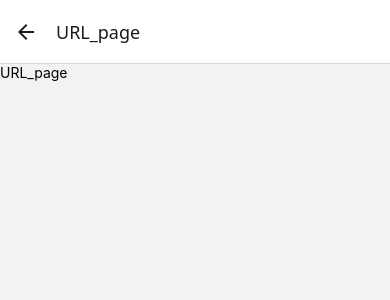
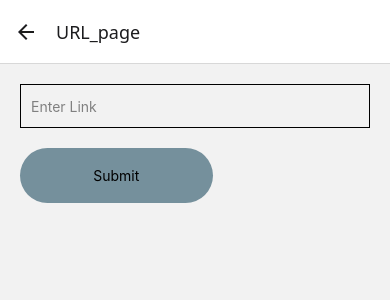
Before and after one commit to itsethe/Homework_app, a React Native app in the folder homework_app/: screen /URL_page in a window 390 px wide. Shown: the top 300 px of the page. Built offline with nearby package versions, Linux system fonts and the light colour scheme.

Commit message:
made the get links tuff

```diff
--- a/homework_app/src/URL_page.js
+++ b/homework_app/src/URL_page.js
@@ -1,13 +1,51 @@
-import React from 'react'
-import {View, Text, TouchableOpacity, StyleSheet} from 'react-native'
+import React, {useState} from 'react'
+import {View, Text, TouchableOpacity, TextInput, StyleSheet} from 'react-native'
 
-export default class URL_page extends React.Component{
+export default function URL_page({navigation, route}) {
+    const [link, setLink] = useState("");
+    return(
+        <View style={styles.container}>
+            <TextInput
+            style={styles.input}
+            placeholder='Enter Link'
+            placeholderTextColor={"grey"}
+            value={link}
+            onChangeText={setLink}
+            >
+            </TextInput>
 
-    render(){
-        return(
-            <View>
-                <Text>URL_page</Text>
-            </View>
-        )
-    }
+            {/*The onpress returns the link so will be useful for the backend */}
+            <TouchableOpacity style={styles.submit_link_cont} onPress={() => console.log(link)}>
+                <Text style={styles.submit_button}>Submit</Text>
+
+            </TouchableOpacity>
+
+        </View>
+    );
 }
+
+const styles = StyleSheet.create({
+    container: {
+        padding: 20
+    },
+    input: {
+        borderWidth: 1,
+        borderColor: "black",
+        height: 44,
+        paddingHorizontal: 10,
+
+
+    },
+
+
+    submit_link_cont: {
+        backgroundColor: '#75909C',
+        padding: 10,
+        borderRadius: 33.33,
+        marginTop: 20,
+        height: 55,
+        width: "55%",
+        justifyContent: "center",
+        alignItems: "center",
+    },
+})
```
